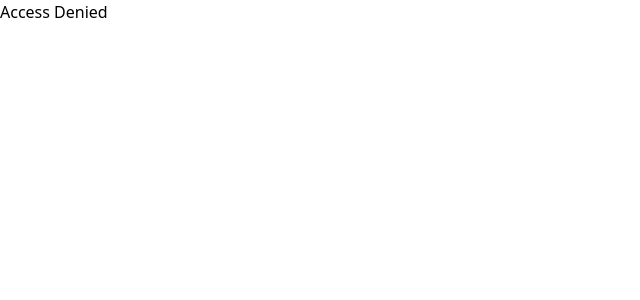
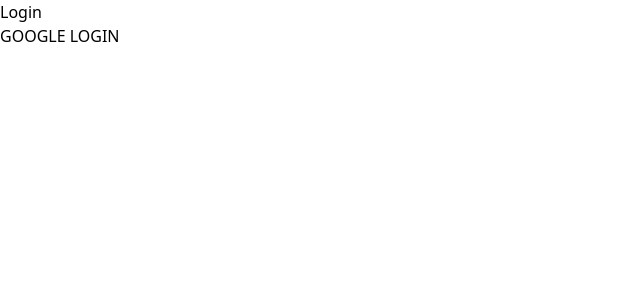
Before and after one commit to IzzySato/crm2_client, a React (Create React App) app: page /login in a window 1280 px wide. Before the commit this address led to /access-denied. Shown: the top 300 px of the page, without its empty margins (0-640 px from the left). Built offline with nearby package versions, Linux system fonts and the light colour scheme.

Commit message:
added auth

```diff
--- a/package.json
+++ b/package.json
@@ -32,7 +32,7 @@
     "eject": "react-scripts eject",
     "watch:css": "postcss src/assets/tailwind.css -o src/assets/main.css"
   },
-  "proxy": "http://localhost:3001",
+  "proxy": "http://localhost:8080",
   "eslintConfig": {
     "extends": [
       "react-app",
--- a/src/api/index.ts
+++ b/src/api/index.ts
@@ -1,7 +1,7 @@
 import axios, { AxiosInstance } from 'axios';
 
 const api: AxiosInstance = axios.create({
-  baseURL: 'http://localhost:3001/',
+  baseURL: 'http://localhost:8080/',
 });
 
 
--- /dev/null
+++ b/src/components/organisms/GoogleAuth.tsx
@@ -0,0 +1,16 @@
+import { FC, useEffect, useState } from 'react';
+
+const GoogleAuth: FC = () => {
+  // const [isReady, setIsReady] = useState(false)
+
+  // useEffect(() => {
+  //   ;(async () => {
+  //   })();
+  // }, []);
+
+  return (
+    <a href="http://localhost:8080/auth/google">GOOGLE LOGIN</a>
+  );
+};
+
+export default GoogleAuth;
--- /dev/null
+++ b/src/pages/login/index.tsx
@@ -0,0 +1,18 @@
+import { FC, useEffect, useState } from 'react';
+import GoogleAuth from '../../components/organisms/GoogleAuth';
+
+const Login: FC = () => {
+  // const [isReady, setIsReady] = useState(false)
+
+  // useEffect(() => {
+  //   ;(async () => {
+  //   })();
+  // }, []);
+
+  return <div>
+    <h1>Login</h1>
+    <GoogleAuth />
+  </div>;
+};
+
+export default Login;
--- /dev/null
+++ b/src/pages/logout/index.tsx
@@ -0,0 +1,16 @@
+import { FC, useEffect, useState } from 'react';
+
+const Logout: FC = () => {
+  // const [isReady, setIsReady] = useState(false)
+
+  // useEffect(() => {
+  //   ;(async () => {
+  //   })();
+  // }, []);
+
+  return <div>
+    logout
+  </div>;
+};
+
+export default Logout;
--- a/src/routes/index.ts
+++ b/src/routes/index.ts
@@ -1,4 +1,5 @@
 import Index from '../pages/index';
+import Login from '../pages/login';
 
 export const routers = [
   {
@@ -6,4 +7,9 @@
     path: '/',
     element: Index,
   },
+  {
+    name: 'login',
+    path: '/login',
+    element: Login,
+  },
 ];
```
Also changed, not shown: src/App.tsx (+13 -1 lines), 2 other files (tests, documents, lock files or other folders).
